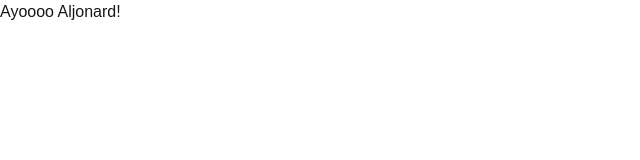
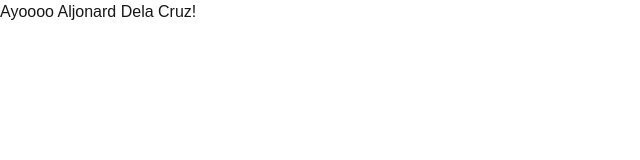
Before and after one commit to aljonard-dc/aljonard_portfolio, a Next.js app: page / in a window 1280 px wide. Shown: the top 160 px of the page, without its empty margins (0-640 px from the left). Built offline with nearby package versions, Linux system fonts and the light colour scheme.

Commit message:
rename title

```diff
--- a/app/page.tsx
+++ b/app/page.tsx
@@ -3,7 +3,7 @@ import Image from "next/image";
 export default function Home() {
   return (
   <div>
-     Ayoooo Aljonard!
+     Ayoooo Aljonard Dela Cruz!
   </div>
   );
 }
```
